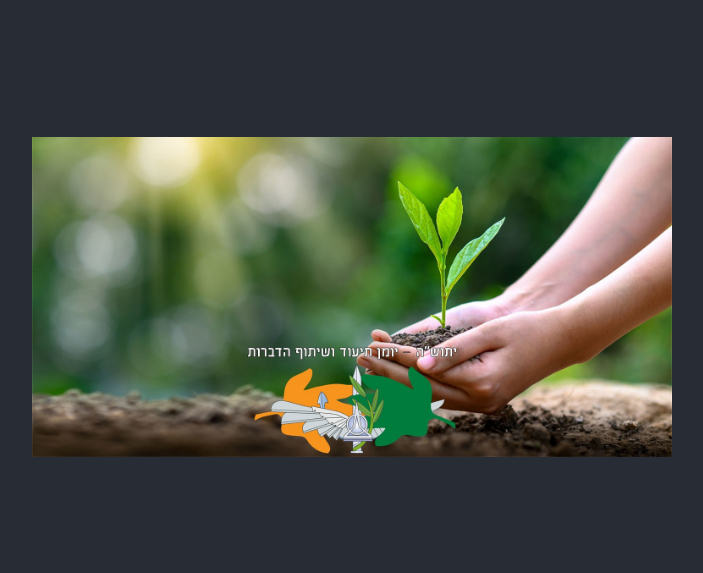
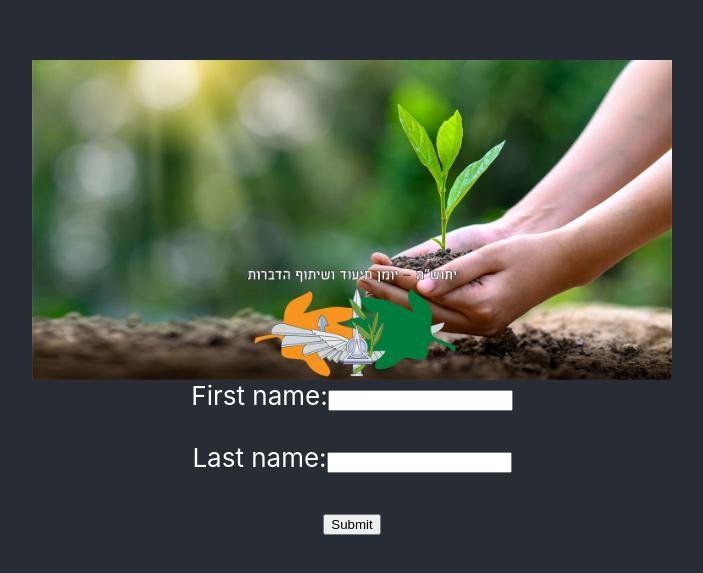
Before and after one commit to RazasSapir/Yatusha, a React (Create React App) app: page / in a window 1280 px wide. Shown: the part 103-676 px from the top of the page, without its empty margins (288-991 px from the left). Built offline with nearby package versions, Linux system fonts and the light colour scheme.

Commit message:
Form added

```diff
--- a/src/App.js
+++ b/src/App.js
@@ -24,6 +24,14 @@
     <div className="App">
       <header className="App-header">
         <img src={logo} className="App-logo" alt="logo" />
+
+        <form>
+          <label for="fname">First name:</label>
+          <input type="text" id="fname" name="fname"/><br/><br/>
+          <label for="lname">Last name:</label>
+          <input type="text" id="lname" name="lname"/><br/><br/>
+          <input type="submit" value="Submit"/>
+        </form>
       </header>
     </div>
   );
```
